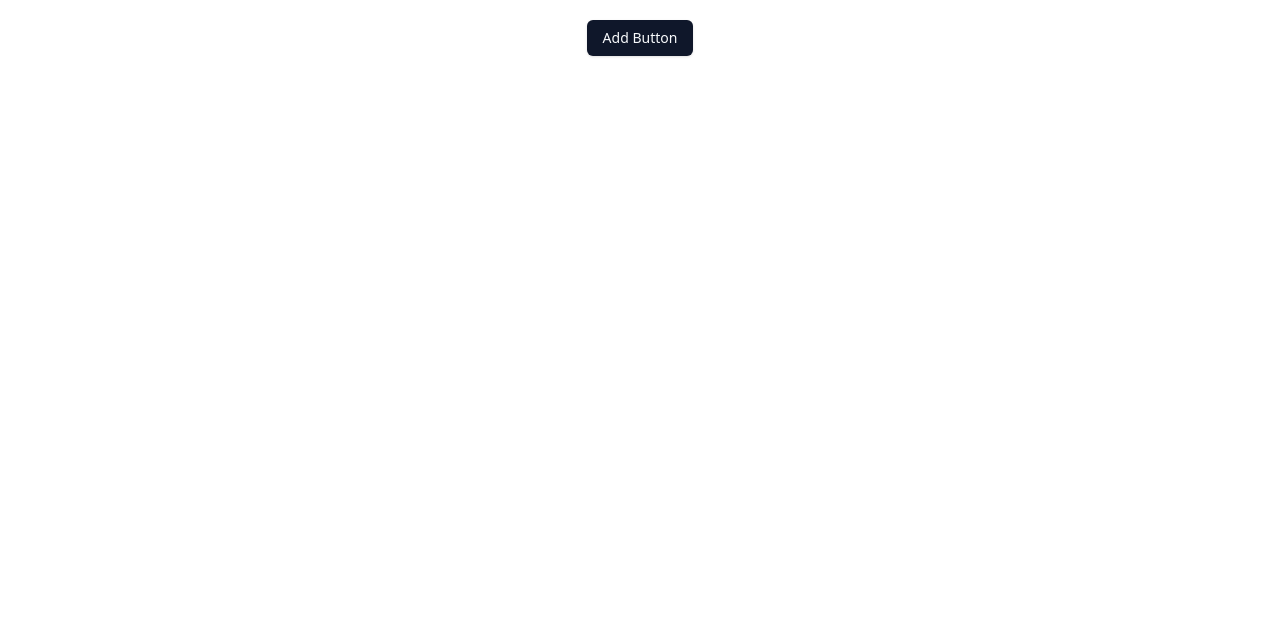
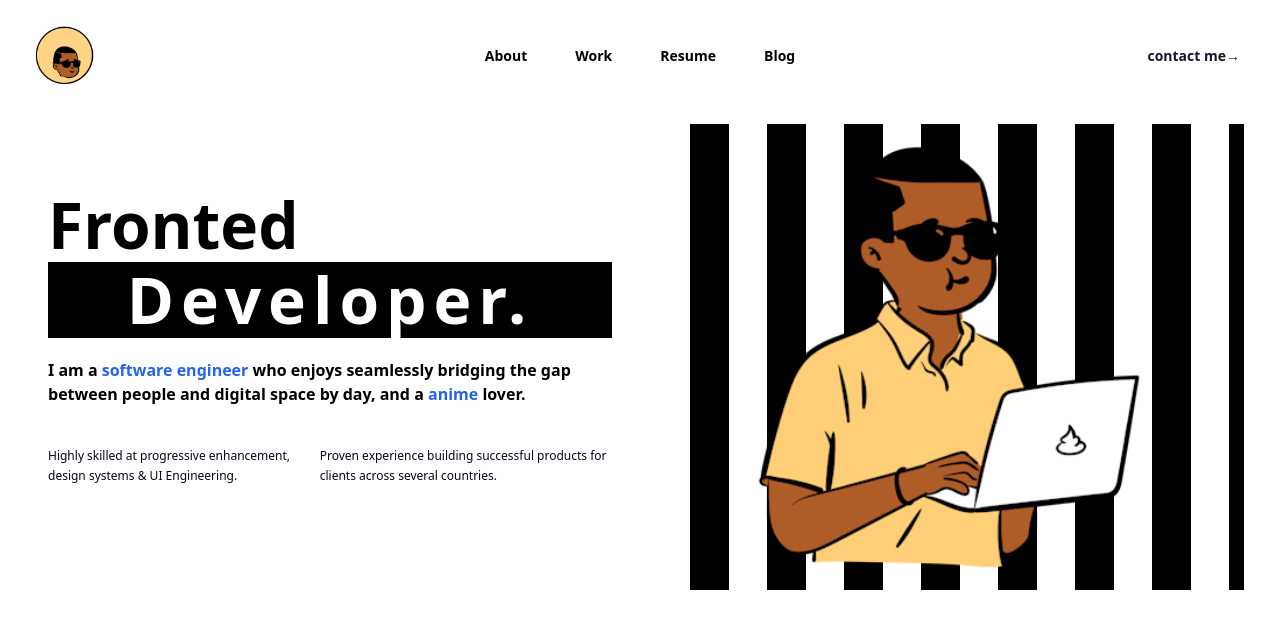
Before and after one commit to anasyakubu/frontend-portfolio, a React (Vite) app: page / in a window 1280 px wide. Shown: the top 628 px of the page. Built offline with nearby package versions, Linux system fonts and the light colour scheme.

Commit message:
Finised Header Section

```diff
--- a/src/Pages/Home/Home.tsx
+++ b/src/Pages/Home/Home.tsx
@@ -1,12 +1,13 @@
-import { Button } from "../../components/ui/button";
-const App = () => {
+import HomeHeader from "@/Section/HomeHeader/HomeHeader";
+
+const Home = () => {
   return (
     <>
-      <div className="text-center mt-5">
-        <Button>Add Button</Button>
+      <div className="Home">
+        <HomeHeader />
       </div>
     </>
   );
 };
 
-export default App;
+export default Home;
--- /dev/null
+++ b/src/Section/HomeHeader/HomeHeader.scss
@@ -0,0 +1,225 @@
+.HomeHeader {
+  .textSection {
+    .glitch-wrapper {
+      display: flex;
+      align-items: center;
+      justify-content: center;
+      text-align: center;
+      background-color: #000;
+    }
+
+    .glitch {
+      position: relative;
+      font-size: 4rem;
+      font-weight: 700;
+      line-height: 1.2;
+      color: #fff;
+      letter-spacing: 7px;
+      z-index: 1;
+    }
+
+    .glitch:before {
+      content: attr(data-glitch);
+      position: absolute;
+      top: 0;
+      left: -2px;
+      width: 100%;
+      color: #fff;
+      background-color: #000;
+      overflow: hidden;
+      clip: rect(0, 900px, 0, 0);
+      animation: noise-before 3s infinite linear alternate-reverse;
+    }
+
+    .glitch:after {
+      content: attr(data-glitch);
+      position: absolute;
+      top: 0;
+      left: 2px;
+      width: 100%;
+      color: #fff;
+      background-color: #000;
+      overflow: hidden;
+      clip: rect(0, 900px, 0, 0);
+      animation: noise-after 2s infinite linear alternate-reverse;
+    }
+
+    @keyframes noise-before {
+      0% {
+        clip: rect(61px, 9999px, 52px, 0);
+      }
+
+      5% {
+        clip: rect(33px, 9999px, 144px, 0);
+      }
+
+      10% {
+        clip: rect(121px, 9999px, 115px, 0);
+      }
+
+      15% {
+        clip: rect(144px, 9999px, 162px, 0);
+      }
+
+      20% {
+        clip: rect(62px, 9999px, 180px, 0);
+      }
+
+      25% {
+        clip: rect(34px, 9999px, 42px, 0);
+      }
+
+      30% {
+        clip: rect(147px, 9999px, 179px, 0);
+      }
+
+      35% {
+        clip: rect(99px, 9999px, 63px, 0);
+      }
+
+      40% {
+        clip: rect(188px, 9999px, 122px, 0);
+      }
+
+      45% {
+        clip: rect(154px, 9999px, 14px, 0);
+      }
+
+      50% {
+        clip: rect(63px, 9999px, 37px, 0);
+      }
+
+      55% {
+        clip: rect(161px, 9999px, 147px, 0);
+      }
+
+      60% {
+        clip: rect(109px, 9999px, 175px, 0);
+      }
+
+      65% {
+        clip: rect(157px, 9999px, 88px, 0);
+      }
+
+      70% {
+        clip: rect(173px, 9999px, 131px, 0);
+      }
+
+      75% {
+        clip: rect(62px, 9999px, 70px, 0);
+      }
+
+      80% {
+        clip: rect(24px, 9999px, 153px, 0);
+      }
+
+      85% {
+        clip: rect(138px, 9999px, 40px, 0);
+      }
+
+      90% {
+        clip: rect(79px, 9999px, 136px, 0);
+      }
+
+      95% {
+        clip: rect(25px, 9999px, 34px, 0);
+      }
+
+      100% {
+        clip: rect(173px, 9999px, 166px, 0);
+      }
+    }
+
+    @keyframes noise-after {
+      0% {
+        clip: rect(26px, 9999px, 33px, 0);
+      }
+
+      5% {
+        clip: rect(140px, 9999px, 198px, 0);
+      }
+
+      10% {
+        clip: rect(184px, 9999px, 89px, 0);
+      }
+
+      15% {
+        clip: rect(121px, 9999px, 6px, 0);
+      }
+
+      20% {
+        clip: rect(181px, 9999px, 99px, 0);
+      }
+
+      25% {
+        clip: rect(154px, 9999px, 133px, 0);
+      }
+
+      30% {
+        clip: rect(134px, 9999px, 169px, 0);
+      }
+
+      35% {
+        clip: rect(26px, 9999px, 187px, 0);
+      }
+
+      40% {
+        clip: rect(147px, 9999px, 137px, 0);
+      }
+
+      45% {
+        clip: rect(31px, 9999px, 52px, 0);
+      }
+
+      50% {
+        clip: rect(191px, 9999px, 109px, 0);
+      }
+
+      55% {
+        clip: rect(74px, 9999px, 54px, 0);
+      }
+
+      60% {
+        clip: rect(145px, 9999px, 75px, 0);
+      }
+
+      65% {
+        clip: rect(153px, 9999px, 198px, 0);
+      }
+
+      70% {
+        clip: rect(99px, 9999px, 136px, 0);
+      }
+
+      75% {
+        clip: rect(118px, 9999px, 192px, 0);
+      }
+
+      80% {
+        clip: rect(1px, 9999px, 83px, 0);
+      }
+
+      85% {
+        clip: rect(145px, 9999px, 98px, 0);
+      }
+
+      90% {
+        clip: rect(121px, 9999px, 154px, 0);
+      }
+
+      95% {
+        clip: rect(156px, 9999px, 44px, 0);
+      }
+
+      100% {
+        clip: rect(67px, 9999px, 122px, 0);
+      }
+    }
+  }
+
+  .imageSection {
+    background-image: linear-gradient(90deg, transparent 50%, #000000 50%);
+    background-size: 77px 77px;
+    background-color: #ffffff;
+  }
+}
--- /dev/null
+++ b/src/Section/HomeHeader/HomeHeader.tsx
@@ -0,0 +1,50 @@
+import Nav from "@/components/shared/Nav";
+import "./HomeHeader.scss";
+import Img from "../../assets/Banner-1.png";
+const HomeHeader = () => {
+  return (
+    <div className="HomeHeader">
+      <Nav />
+      <div className="lg:px-6">
+        <div className="p-3 space-y-2 lg:grid lg:grid-cols-2 lg:gap-x-6 lg:space-y-0">
+          {/* Text */}
+          <div className="pl-3 max-w-xl lg:py-16 textSection">
+            <h1
+              className="text-3xl font-extrabold text-black"
+              style={{ fontSize: "4rem", lineHeight: "115%" }}
+            >
+              Fronted <br />
+            </h1>
+            <div className="glitch-wrapper">
+              <div className="glitch" data-glitch="Developer">
+                Developer.
+              </div>
+            </div>
+            <p className="mt-5 text-black font-semibold">
+              I am a <span className="text-blue-600">software engineer</span>{" "}
+              who enjoys seamlessly bridging the gap between people and digital
+              space by day, and a <span className="text-blue-600">anime</span>{" "}
+              lover.
+            </p>
+            <div className="my-10 flex justify-between">
+              <p className="text-sm" style={{ fontSize: "12px" }}>
+                Highly skilled at progressive enhancement, design systems & UI
+                Engineering.
+              </p>
+              <p className="text-sm" style={{ fontSize: "12px" }}>
+                Proven experience building successful products for clients
+                across several countries.
+              </p>
+            </div>
+          </div>
+          {/* image */}
+          <div className="imageSection flex justify-center text-center mt-10">
+            <img src={Img} alt="Img" />
+          </div>
+        </div>
+      </div>
+    </div>
+  );
+};
+
+export default HomeHeader;
--- /dev/null
+++ b/src/components/shared/Nav.tsx
@@ -0,0 +1,113 @@
+// "use client";
+import { useState } from "react";
+import { Dialog } from "@headlessui/react";
+import { Bars3Icon, XMarkIcon } from "@heroicons/react/24/outline";
+import Logo from "../../assets/logo.png";
+
+const navigation = [
+  { name: "About", href: "/" },
+  { name: "Work", href: "/" },
+  { name: "Resume", href: "/" },
+  { name: "Blog", href: "/" },
+  // { name: "Contact", href: "#" },
+];
+
+export default function Nav() {
+  const [mobileMenuOpen, setMobileMenuOpen] = useState(false);
+
+  return (
+    <div className="bg-transparent">
+      <header className="inset-x-0 top-0 z-50">
+        <nav
+          className="flex items-center justify-between p-6 lg:px-8"
+          aria-label="Global"
+        >
+          <div className="flex lg:flex-1">
+            <a href="#" className="-m-1.5 p-1.5">
+              <span className="sr-only">Your Company</span>
+
+              <img className="h-16 w-auto" src={Logo} alt="Logo" />
+            </a>
+          </div>
+          <div className="flex lg:hidden">
+            <button
+              type="button"
+              className="-m-2.5 inline-flex items-center justify-center rounded-md p-2.5 text-black"
+              onClick={() => setMobileMenuOpen(true)}
+            >
+              <span className="sr-only">Open main menu</span>
+              <Bars3Icon className="h-6 w-6" aria-hidden="true" />
+            </button>
+          </div>
+          <div className="hidden lg:flex lg:gap-x-12">
+            {navigation.map((item) => (
+              <a
+                key={item.name}
+                href={item.href}
+                className="text-sm font-semibold leading-6 text-black"
+              >
+                {item.name}
+              </a>
+            ))}
+          </div>
+          <div className="hidden lg:flex lg:flex-1 lg:justify-end">
+            <a
+              href="sign-in"
+              className="text-sm font-semibold p-2 leading-6 text-gray-900"
+            >
+              contact me
+              <span aria-hidden="true">&rarr;</span>
+            </a>
+          </div>
+        </nav>
+        <Dialog
+          as="div"
+          className="lg:hidden"
+          open={mobileMenuOpen}
+          onClose={setMobileMenuOpen}
+        >
+          <div className="fixed inset-0 z-50" />
+          <Dialog.Panel className="fixed inset-y-0 right-0 z-50 w-full overflow-y-auto bg-white px-6 py-6 sm:max-w-sm sm:ring-1 sm:ring-gray-900/10">
+            <div className="flex items-center justify-between">
+              <a href="#" className="-m-1.5 p-1.5">
+                <span className="sr-only">Your Company</span>
+                <img className="h-12 w-auto" src={Logo} alt="Logo" />
+              </a>
+              <button
+                type="button"
+                className="-m-2.5 rounded-md p-2.5 text-gray-700"
+                onClick={() => setMobileMenuOpen(false)}
+              >
+                <span className="sr-only">Close menu</span>
+                <XMarkIcon className="h-6 w-6" aria-hidden="true" />
+              </button>
+            </div>
+            <div className="mt-6 flow-root">
+              <div className="-my-6 divide-y divide-gray-500/10">
+                <div className="space-y-2 py-6">
+                  {navigation.map((item) => (
+                    <a
+                      key={item.name}
+                      href={item.href}
+                      className="-mx-3 block rounded-lg px-3 py-2 text-base font-semibold leading-7 text-gray-900 hover:bg-gray-50"
+                    >
+                      {item.name}
+                    </a>
+                  ))}
+                </div>
+                <div className="py-6">
+                  <a
+                    href="sign-in"
+                    className="-mx-3 block rounded-lg px-3 py-2.5 text-base font-semibold leading-7 text-gray-900 hover:bg-gray-50"
+                  >
+                    Log in
+                  </a>
+                </div>
+              </div>
+            </div>
+          </Dialog.Panel>
+        </Dialog>
+      </header>
+    </div>
+  );
+}
```
Also changed, not shown: src/assets/Banner-1.png (added), src/assets/Open Peeps - Bust.png (added).
